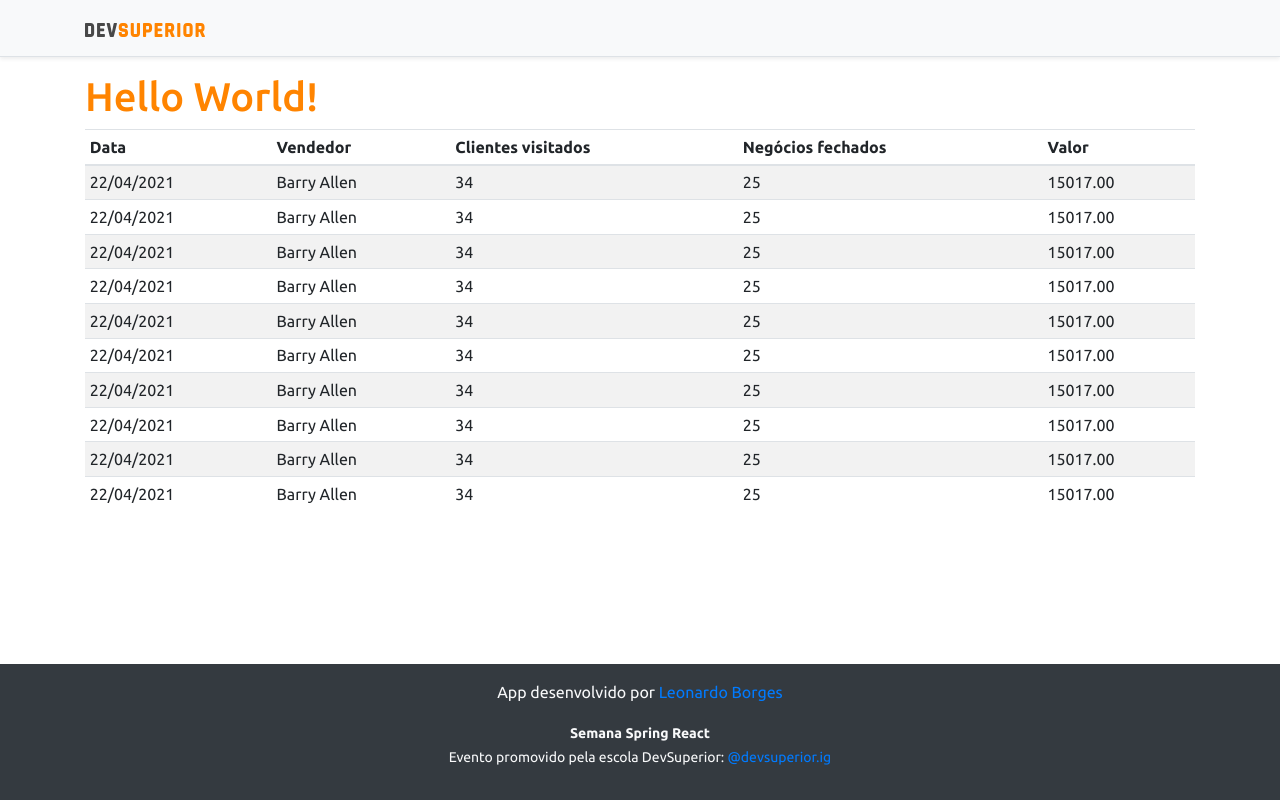
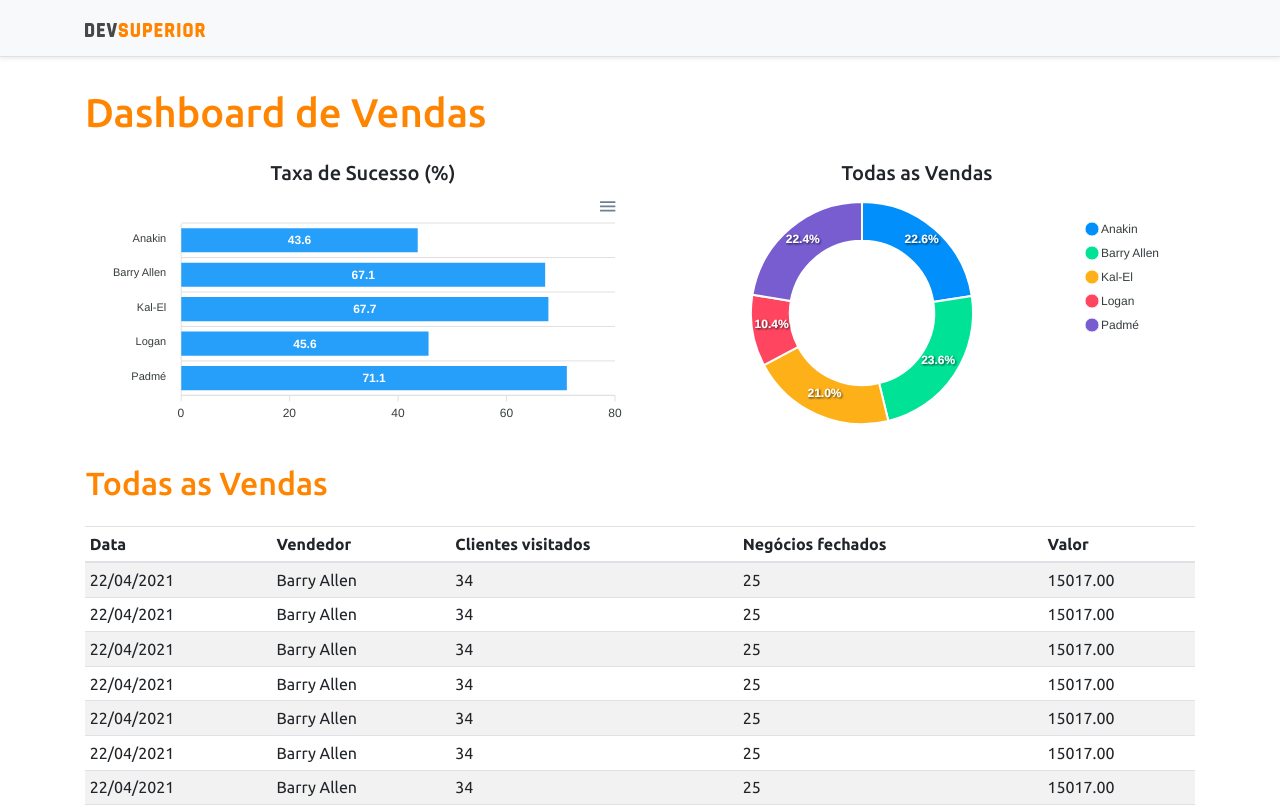
Before and after one commit to LeonardoBorges14/projeto-sds3, a React (Create React App) app in the folder frontend/: page / in a window 1280 px wide. Shown: the top 807 px of the page. Built offline with nearby package versions, Linux system fonts and the light colour scheme.

Commit message:
Static charts

```diff
--- a/frontend/package.json
+++ b/frontend/package.json
@@ -12,10 +12,12 @@
     "@types/node": "^12.0.0",
     "@types/react": "^17.0.0",
     "@types/react-dom": "^17.0.0",
+    "apexcharts": "^3.26.1",
     "bootstrap": "^4.6.0",
     "jquery": "1.9.1",
     "popper.js": "^1.16.1",
     "react": "^17.0.2",
+    "react-apexcharts": "^1.3.9",
     "react-dom": "^17.0.2",
     "react-scripts": "4.0.3",
     "typescript": "^4.1.2",
--- a/frontend/src/App.tsx
+++ b/frontend/src/App.tsx
@@ -1,16 +1,33 @@
 import NavBar from "components/NavBar";
 import Footer from "components/Footer";
 import DataTable from "components/DataTable";
+import BarChart from "components/BarChart";
+import DonutChart from "components/DonutChart";
 
 function App() {
   return (
     <>
-      <NavBar/>
+      <NavBar />
       <div className="container">
-        <h1 className="text-primary">Hello World!</h1>
-        <DataTable/>
+        <h1 className="text-primary py-3">Dashboard de Vendas</h1>
+        <div className="row px-3">
+          <div className="col-sm-6">
+            <h5 className="text-center">Taxa de Sucesso (%)</h5>
+            <BarChart />
+          </div>
+
+          <div className="col-sm-6">
+            <h5 className="text-center">Todas as Vendas</h5>
+            <DonutChart />
+          </div>
+
+          <div className="py-3">
+            <h2 className="text-primary">Todas as Vendas</h2>
+          </div>
+        </div>
+        <DataTable />
       </div>
-      <Footer/>
+      <Footer />
     </>
   );
 }
--- /dev/null
+++ b/frontend/src/components/BarChart/index.tsx
@@ -0,0 +1,30 @@
+import Chart from 'react-apexcharts';
+
+function BarChart() {
+
+    const options = {
+        plotOptions: {
+            bar: {
+                horizontal: true,
+            }
+        },
+    };
+
+    const mockData = {
+        labels: {
+            categories: ['Anakin', 'Barry Allen', 'Kal-El', 'Logan', 'Padmé']
+        },
+        series: [
+            {
+                name: "% Sucesso",
+                data: [43.6, 67.1, 67.7, 45.6, 71.1]
+            }
+        ]
+    };
+
+    return (
+        <Chart options={{...options, xaxis:mockData.labels}} series={mockData.series} type="bar" height="240"  />
+    );
+}
+
+export default BarChart;
--- /dev/null
+++ b/frontend/src/components/DonutChart/index.tsx
@@ -0,0 +1,22 @@
+import Chart from 'react-apexcharts';
+
+function DonutChart() {
+
+    const mockData = {
+        series: [477138, 499928, 444867, 220426, 473088],
+        labels: ['Anakin', 'Barry Allen', 'Kal-El', 'Logan', 'Padmé']
+    }
+
+    const options = {
+        legend: {
+            show: true
+        }
+    }
+
+
+    return (
+        <Chart options={{...options, labels: mockData.labels}} series={mockData.series} type="donut" height="240"  />
+    );
+}
+
+export default DonutChart;
```
Also changed, not shown: 1 other file (tests, documents, lock files or other folders).
